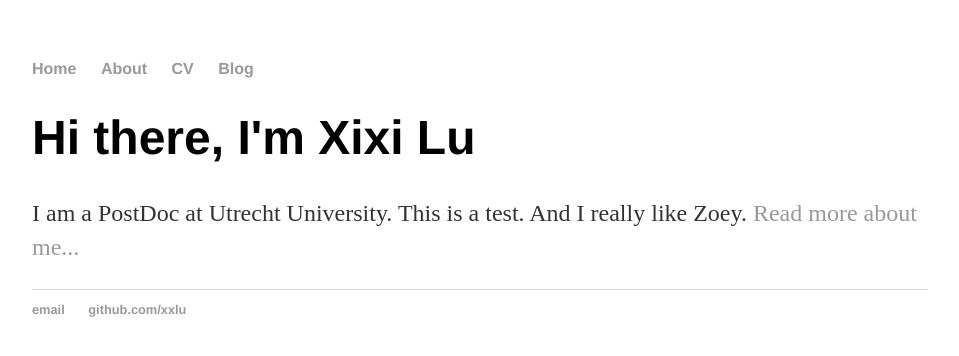
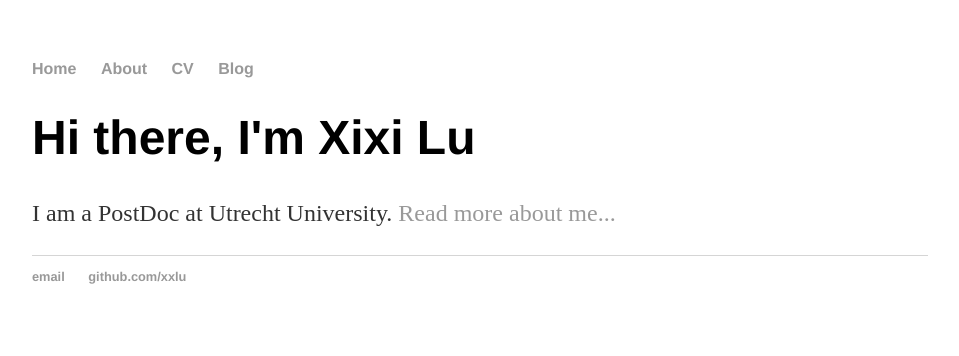
Before and after one commit to xxlu/xxlu.github.io, a Jekyll site: the page built from index.html, in a window 1280 px wide. Shown: the top 356 px of the page, without its empty margins (160-1119 px from the left). Built offline with Jekyll 4.4.1, drawn with Linux system fonts in a browser that asks for light colours.

Commit message:
remove commit

```diff
--- a/index.html
+++ b/index.html
@@ -4,5 +4,5 @@ title: Hank Quinlan, Horrible Cop
 ---
 <div class="blurb">
 	<h1>Hi there, I'm Xixi Lu </h1>
-	<p>I am a PostDoc at Utrecht University. This is a test. And I really like Zoey. <a href="/about">Read more about me...</a></p>
+	<p>I am a PostDoc at Utrecht University. <a href="/about">Read more about me...</a></p>
 </div><!-- /.blurb -->
```
